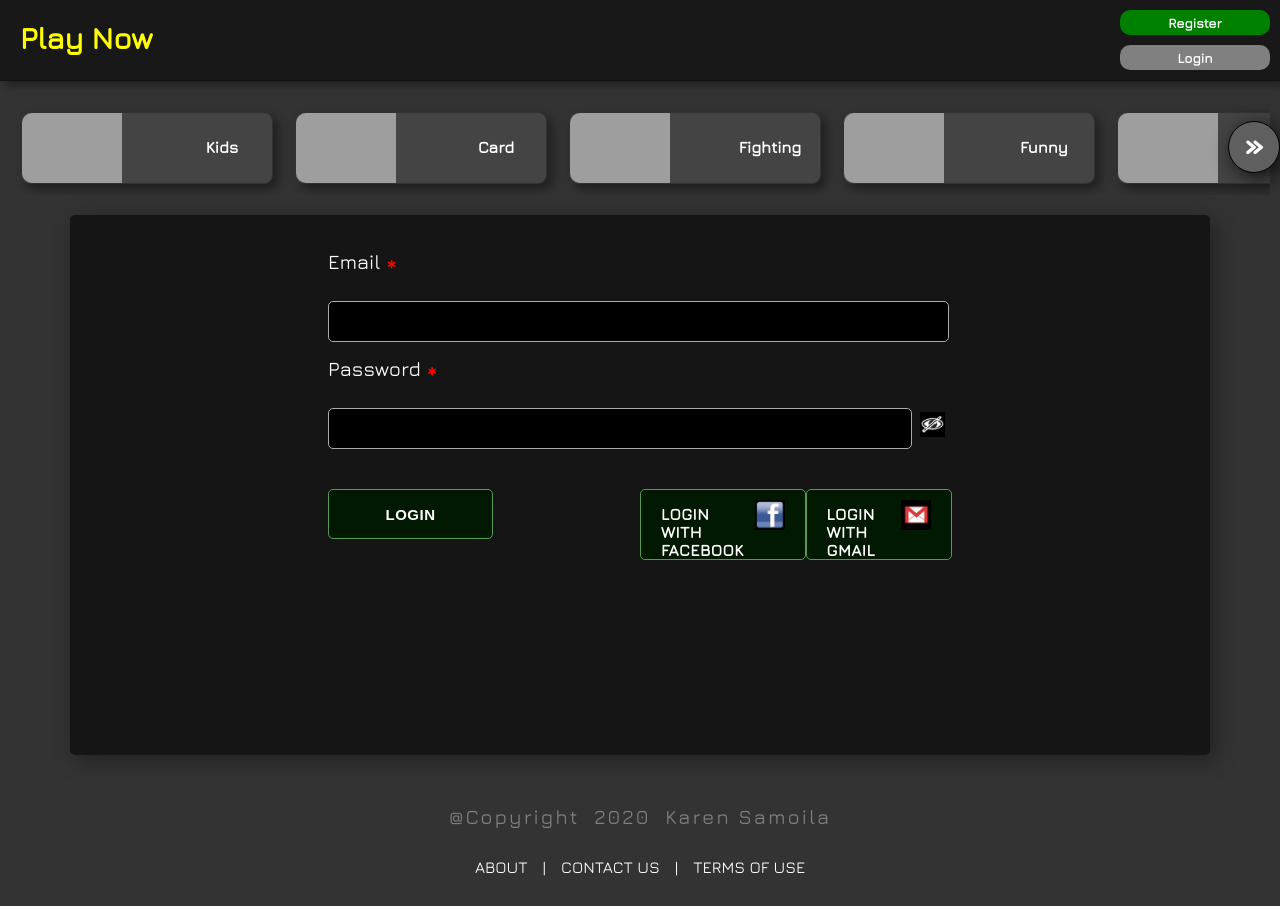
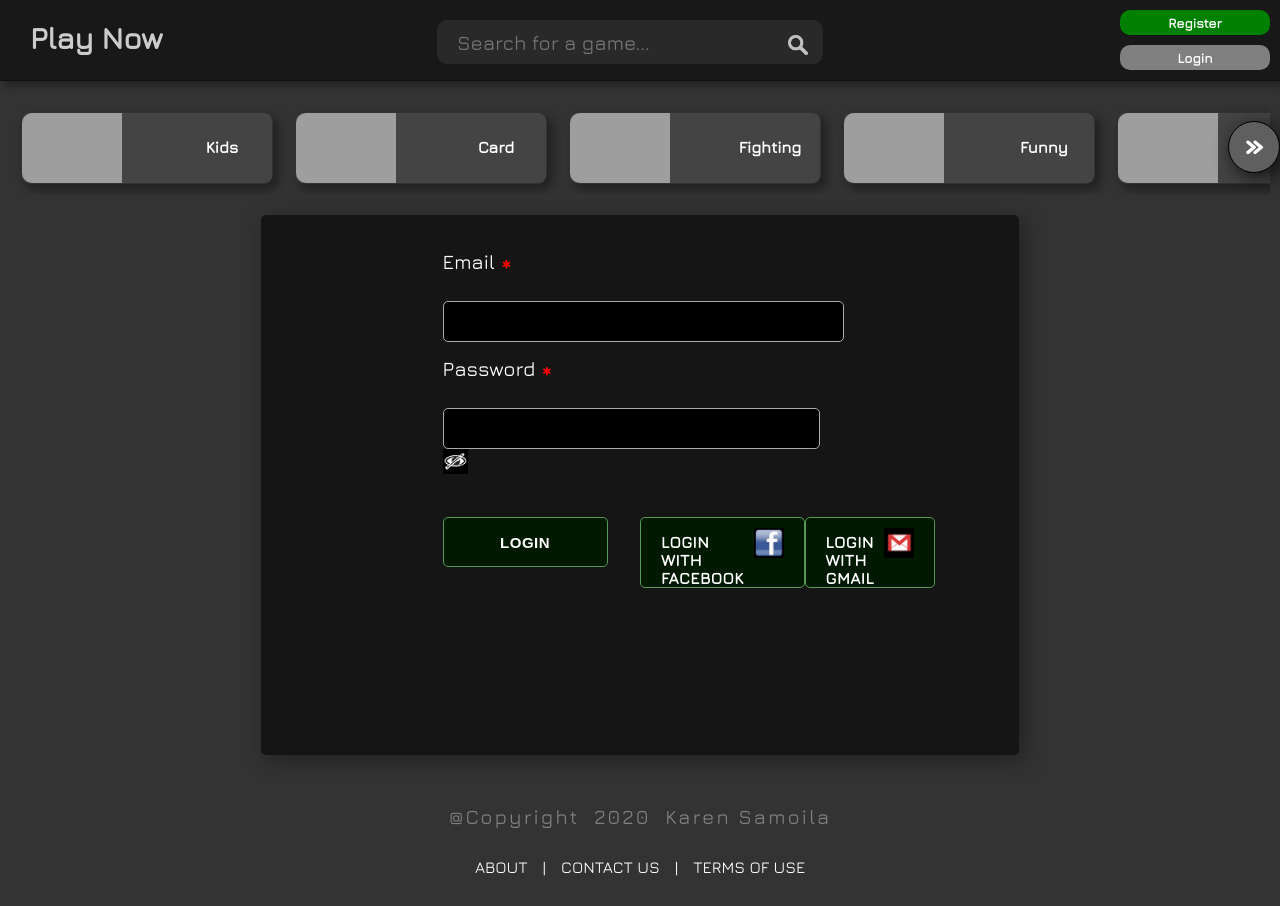
Before and after one commit to karensa11/play-now-client, a React (Create React App) app: page /account in a window 1280 px wide. Built offline with nearby package versions, Linux system fonts and the light colour scheme; no server answers; grey boxes are pictures that could not be loaded.

Commit message:
search functionality - basics

```diff
--- a/src/components/App.css
+++ b/src/components/App.css
@@ -2,3 +2,8 @@ body {
   background-color: #333;
   font-family: "Jura";
 }
+.main-section {
+  min-height: 500px;
+  display: flex;
+  justify-content: center;
+}
--- a/src/components/App.js
+++ b/src/components/App.js
@@ -36,6 +36,7 @@ class App extends Component {
             <div className="App">
                 <Header/>
                 <CategoriesStripe/>
+                <div className="main-section">
                     <Switch>
                         <Route exact path="/" component={Home} />
                         <Route path="/info" component={Info} />
@@ -43,6 +44,7 @@ class App extends Component {
                         <Route path="/category/:id" component={CategoryOverview} />
                         <Route path="/game/:id" component={GameOverview} />
                     </Switch>
+                </div>
                 <Footer/>
             </div>
         );
--- a/src/components/account/user-avatar/user-avatar.styles.scss
+++ b/src/components/account/user-avatar/user-avatar.styles.scss
@@ -7,7 +7,5 @@
 
   &:hover {
     border: 2px solid #bbb;
-    opacity: 0.8;
-    cursor: pointer;
   }
 }
--- a/src/components/common/items-table/items-table.styles.scss
+++ b/src/components/common/items-table/items-table.styles.scss
@@ -13,6 +13,10 @@
         img {
           border: 2px solid #ffb;
         }
+      }
+      &:hover {
+        opacity: 0.7;
+        cursor: pointer;
       }
     }
   }
--- a/src/components/game-item/game-item.styles.scss
+++ b/src/components/game-item/game-item.styles.scss
@@ -25,9 +25,9 @@
       padding-top: 10px;
       font-weight: bold;
     }
+  }
 
-    &:hover {
-      cursor: pointer;
-    }
+  &:hover {
+    border: 1px solid #bbb;
   }
 }
--- a/src/components/layout/header/header.component.jsx
+++ b/src/components/layout/header/header.component.jsx
@@ -2,13 +2,17 @@ import React from "react";
 import "./header.styles.scss";
 import {withRouter} from "react-router-dom";
 import AccountSection from "../account-section/account-section.component";
+import SearchGame from "../search-game/search-game.component";
 
 function Header({history}){
     return (
         <div className="header-component">
-            <div className="logo" onClick={() => history.push("/")}>
-                Play Now
+            <div className="left-section">
+                <div className="logo" onClick={() => history.push("/")}>
+                    Play Now
+                </div>
             </div>
+            <SearchGame />
             <div className="right-section">
                 <AccountSection />
             </div>
--- a/src/components/layout/header/header.styles.scss
+++ b/src/components/layout/header/header.styles.scss
@@ -3,6 +3,8 @@
   height: 80px;
   border-bottom: 1px solid #111;
   box-shadow: 5px 5px 7px #222;
+  display: flex;
+  justify-content: center;
 
   .logo {
     font-weight: bold;
@@ -17,6 +19,12 @@
     }
   }
 
+  .left-section {
+    position: absolute;
+    left: 10px;
+    top: 0;
+  }
+
   .right-section {
     position: absolute;
     right: 10px;
--- /dev/null
+++ b/src/components/layout/search-game/search-game.component.jsx
@@ -0,0 +1,28 @@
+import React, {Component} from "react";
+import "./search-game.styles.scss";
+import search from "../../../assets/search.png";
+
+export default class SearchGame extends Component {
+    constructor(props) {
+        super(props);
+        this.state = {
+            searchString: ""
+        }
+    }
+    setSearchString = (event) => {
+        const {value} = event.target;
+        this.setState({searchString: value});
+    };
+    render () {
+        return (
+            <div className="search-game-component">
+                <div className="left">
+                    <input placeholder="Search for a game..." size={30} onChange={this.setSearchString} />
+                </div>
+                <div className="right">
+                    <img src={search} alt="search" />
+                </div>
+            </div>
+        )
+    }
+}
--- /dev/null
+++ b/src/components/layout/search-game/search-game.styles.scss
@@ -0,0 +1,33 @@
+.search-game-component {
+  color: white;
+  padding-top: 20px;
+
+  .left {
+    display: inline-block;
+    width: 80%;
+
+    input {
+      height: 30px;
+      background-color: #292929;
+      color: #0f0;
+      border: 0;
+      border-radius: 10px;
+      outline: 0 !important;
+      font-size: 20px;
+      padding: 7px 20px;
+      font-family: inherit;
+    }
+  }
+  .right {
+    display: inline-block;
+    float: right;
+
+    img {
+      width: 20px;
+      height: 20px;
+      position: relative;
+      right: 35px;
+      top: 15px;
+    }
+  }
+}
--- a/src/components/pages/category-overview/category-overview.styles.scss
+++ b/src/components/pages/category-overview/category-overview.styles.scss
@@ -1,3 +1,8 @@
+@import "../../../util/_variables";
+
 .category-overview-page {
-
+  background-color: #45464e;
+  padding: 20px;
+  width: $main-items-width;
+  border-radius: 10px;
 }
--- a/src/components/pages/info/info.styles.scss
+++ b/src/components/pages/info/info.styles.scss
@@ -1,4 +1,7 @@
+@import "../../../util/_variables";
+
 .info-page {
+  width: $main-items-width;
   margin: 0 70px;
   border-radius: 5px;
   background-color: #151515;
--- a/src/util/_variables.scss
+++ b/src/util/_variables.scss
@@ -1,2 +1,3 @@
 $button-border: 1px solid #595;
 $button-background: #001900;
+$main-items-width: 80%;
```
Also changed, not shown: src/assets/search.png (added). Lines whose indentation alone changed are shown as unchanged.
